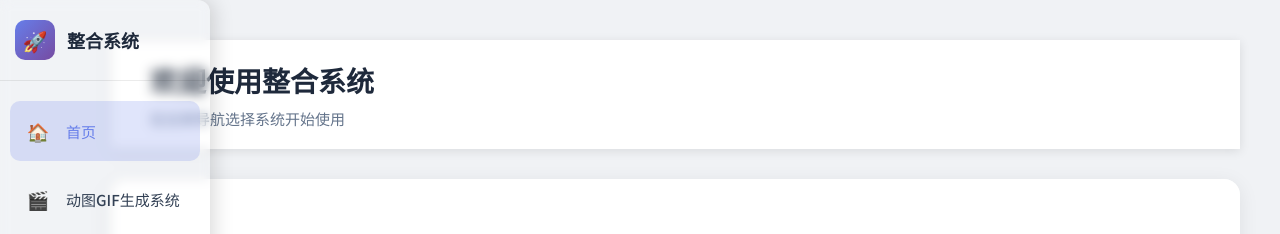
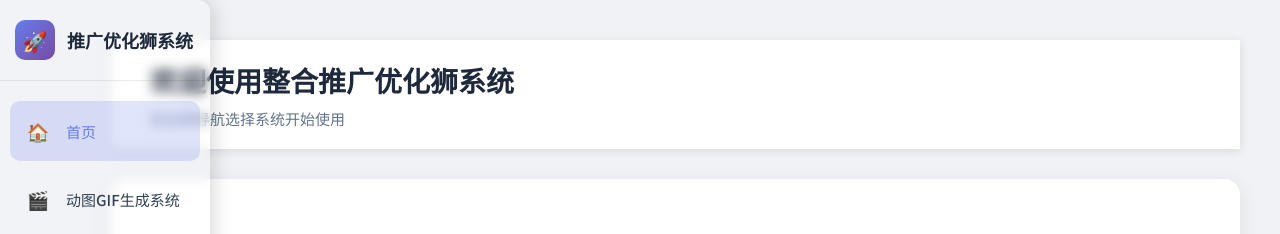
Before and after one commit to chaojibaozi/chaojibaozi.github.io, a plain HTML site: page index.html in a window 1280 px wide. Shown: the top 234 px of the page. Drawn offline with Linux system fonts and the light colour scheme.

Commit message:
更新 index.html

```diff
--- a/index.html
+++ b/index.html
@@ -3,7 +3,7 @@
 <head>
     <meta charset="UTF-8">
     <meta name="viewport" content="width=device-width, initial-scale=1.0">
-    <title>整合系统入口</title>
+    <title>推广优化师系统入口</title>
     <link rel="preconnect" href="https://fonts.googleapis.com">
     <link rel="preconnect" href="https://fonts.gstatic.com" crossorigin>
     <link href="https://fonts.googleapis.com/css2?family=Noto+Sans+SC:wght@300;400;500;600;700&display=swap" rel="stylesheet">
@@ -395,7 +395,7 @@
     <nav class="sidebar">
         <div class="sidebar-header">
             <div class="sidebar-icon">🚀</div>
-            <div class="sidebar-title">整合系统</div>
+            <div class="sidebar-title">推广优化狮系统</div>
         </div>
         <div class="nav-menu" id="navMenu">
             <!-- 导航项将由JS动态生成 -->
@@ -412,7 +412,7 @@
         <div class="welcome-page" id="welcomePage">
             <div class="welcome-content">
                 <div class="top-bar">
-                    <h1>欢迎使用整合系统</h1>
+                    <h1>欢迎使用整合推广优化狮系统</h1>
                     <div class="top-bar-subtitle">在左侧导航选择系统开始使用</div>
                 </div>
 
```
